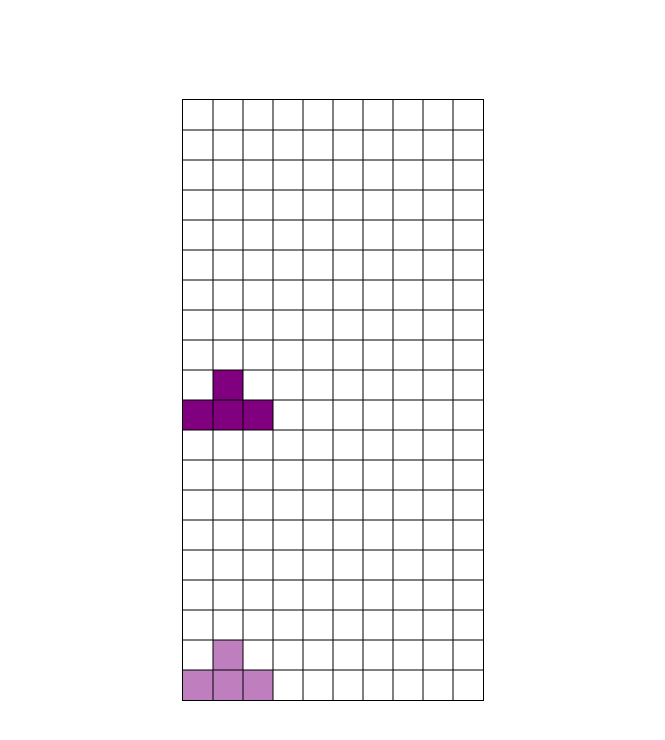
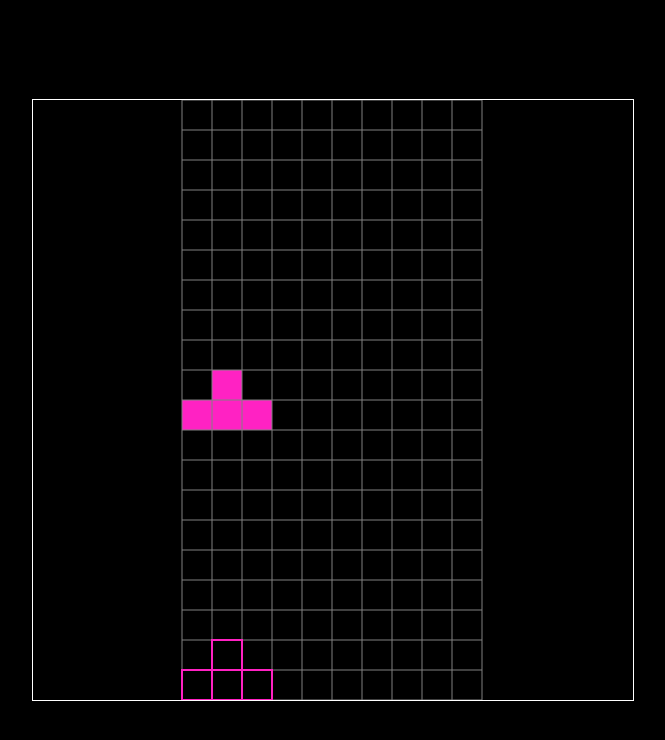
Before and after one commit to joao678/tetris-js, a website with bundled scripts: page index.html in a window 1280 px wide. Shown: the whole page, without its empty margins (307-972 px from the left). Built offline with nearby package versions, Linux system fonts and the light colour scheme.

Commit message:
pequenas mudanças na direção de arte

```diff
--- a/src/index.ts
+++ b/src/index.ts
@@ -32,7 +32,7 @@ let ghostY:number = 0;
 let drop_timer:number = 0;
 let target_time:number = 45;
 
-canvas.width = _BLOCK_SIZE*10;
+canvas.width = _BLOCK_SIZE*20;
 canvas.height = _BLOCK_SIZE*20;
 canvas.tabIndex = 0;
 
@@ -142,16 +142,17 @@ function placePiece(x: number, y: number):void {
 }
 
 function drawGrid():void {
-    for (let gridColumns = _BLOCK_SIZE; gridColumns < (_BLOCK_SIZE * 10); gridColumns+=_BLOCK_SIZE) {
-        c.strokeStyle = 'rgb(0,0,0)';
+    c.lineWidth = 1;
+    for (let gridColumns = 0; gridColumns <= (_BLOCK_SIZE * 10); gridColumns += _BLOCK_SIZE) {
+        c.strokeStyle = 'rgb(128,128,128)';
         c.beginPath();
         c.moveTo(gridColumns,0);
         c.lineTo(gridColumns, _BLOCK_SIZE*20);
         c.stroke();
     }
 
-    for (let gridRows = _BLOCK_SIZE; gridRows < (_BLOCK_SIZE * 20); gridRows+=_BLOCK_SIZE) {
-        c.strokeStyle = 'rgb(0,0,0)';
+    for (let gridRows = 0; gridRows <= (_BLOCK_SIZE * 20); gridRows += _BLOCK_SIZE) {
+        c.strokeStyle = 'rgb(128,128,128)';
         c.beginPath();
         c.moveTo(0,gridRows);
         c.lineTo(_BLOCK_SIZE*10, gridRows);
@@ -173,8 +174,9 @@ function drawGhostPiece():void {
     currentPiece.forEach(function(rows,row_index) {
         rows.forEach(function(column,column_index) {
             if(!column) return;
-            c.fillStyle = Colors.getColor(column, true);
-            c.fillRect((ghostX*_BLOCK_SIZE)+(column_index*_BLOCK_SIZE),(ghostY*_BLOCK_SIZE)+(row_index*_BLOCK_SIZE),_BLOCK_SIZE,_BLOCK_SIZE);
+            c.strokeStyle = Colors.getColor(column, false);
+            c.lineWidth = 2;
+            c.strokeRect((ghostX*_BLOCK_SIZE)+(column_index*_BLOCK_SIZE),(ghostY*_BLOCK_SIZE)+(row_index*_BLOCK_SIZE),_BLOCK_SIZE,_BLOCK_SIZE);
         });
     });
 }
@@ -328,9 +330,55 @@ function startGame():void {
     updateGhostPiece();
 }
 
+function drawHold(x:number, y: number):void {
+    c.translate(x,y);
+
+    c.strokeStyle = 'rgb(128,128,128)'
+    c.strokeRect(0,0,(_BLOCK_SIZE*4)+10,(_BLOCK_SIZE*4)+10);
+
+    c.translate(window.pieceX,window.pieceY);
+
+    //console.log(30 * Pieces.getPiece(window.piece).filter(row => !row.every(e => e === 0 )).length);
+
+    /*console.log(
+    Pieces.getPiece(window.piece).filter(row => !row.every(e => e === 0 )).map((row,i,arr) => {
+        if (!arr.every(x => x[i] === 0))
+            return row.slice(i, i+1);
+        return row;
+    })
+    )*/
+
+    Pieces.getPiece(window.piece).forEach(function(rows,row_index) {
+        rows.forEach(function(column,column_index) {
+            if(!column) return;
+            c.fillStyle = Colors.getColor(column, false);
+            c.fillRect((0*_BLOCK_SIZE)+(column_index*_BLOCK_SIZE),(0*_BLOCK_SIZE)+(row_index*_BLOCK_SIZE),_BLOCK_SIZE,_BLOCK_SIZE);
+        });
+    });
+
+    c.resetTransform();
+}
+
+function drawBoard(x:number, y: number):void {
+    c.translate(x,y);
+    drawCurrentPiece();
+    drawPlayfield();
+    drawGrid();
+    drawGhostPiece();
+    c.resetTransform();
+}
+
+declare let window:any;
+window.drawHoldX = 10;
+window.drawHoldY = 10;
+
+window.pieceX = 0;
+window.pieceY = 0;
+window.piece = 0;
+
 startGame();
 setInterval(() => {
-    c.clearRect(0, 0, _BLOCK_SIZE*10, _BLOCK_SIZE*20);
+    c.clearRect(0, 0, canvas.width, canvas.height);
 
     target_time = 45;
 
@@ -343,8 +391,11 @@ setInterval(() => {
 
     checkPreDropState();
 
-    drawCurrentPiece();
-    drawGhostPiece();
-    drawPlayfield();
-    drawGrid();
+    //drawHold(window.drawHoldX,window.drawHoldY);
+    drawBoard(((_BLOCK_SIZE*10)/2)-1,0);
+
+    c.fillStyle = 'rgb(255,0,0)';
+    c.font = "30px serif";
+    c.fillText('teste',0,0);
+
 },1000/_FPS);
--- a/src/pieces/Pieces.ts
+++ b/src/pieces/Pieces.ts
@@ -50,17 +50,17 @@ class Shapes {
 export class Colors {
     private static colorList:string[] = [
         '0,0,0',
-        '128, 0, 128',
-        '255, 127, 0',
-        '0, 0, 139',
-        '255, 255, 0',
-        '50, 205, 50',
-        '220, 20, 60',
-        '0, 191, 255'
+        '255,34,195',
+        '255,128,44',
+        '46,85,255',
+        '255,193,44',
+        '129,255,6',
+        '255,45,89',
+        '45,193,255'
     ];
 
-    public static getColor(index:number, isGhost: boolean): string {
-        return `${isGhost ? 'rgba(' : 'rgb('}${this.colorList[index]}${isGhost ? ',0.5' : ')'}`
+    public static getColor(index:number, isTransparent: boolean): string {
+        return `${isTransparent ? 'rgba(' : 'rgb('}${this.colorList[index]}${isTransparent ? ',0.5' : ')'}`
     }
 }
 
--- a/style.css
+++ b/style.css
@@ -8,8 +8,10 @@ body {
     display: grid;
     align-content: center;
     justify-items: center;
+    background-color: black;
 }
 
 canvas {
-    border: 1px solid black;
+    border: 1px solid white;
+    outline: none;
 }
```
Also changed, not shown: dist/index.js, dist/pieces/Pieces.js, 2 other files.
